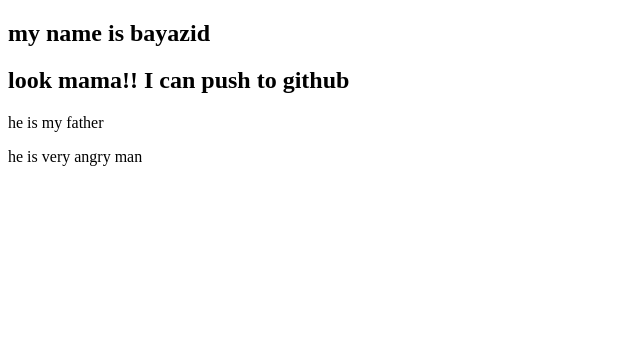
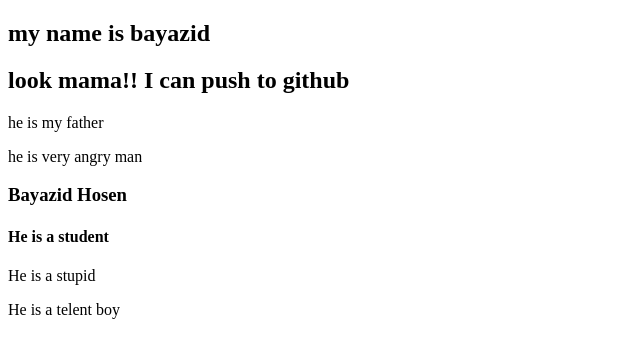
Before and after one commit to bayazidhosen/my-1st-webs, a plain HTML site: page index.html in a window 1280 px wide. Shown: the whole page, without its empty margins (0-640 px from the left). Drawn offline with Linux system fonts and the light colour scheme.

Commit message:
3nd commit

```diff
--- a/index.html
+++ b/index.html
@@ -11,5 +11,9 @@
     <h2>look mama!! I can push to github</h2>
     <p>he is my father</p>
     <p>he is very angry man</p>
+    <h3> Bayazid Hosen</h3>
+    <h4>He is a student</h4>
+    <p>He is a stupid</p>
+    <p> He is a telent boy</p>
 </body>
 </html>
```
